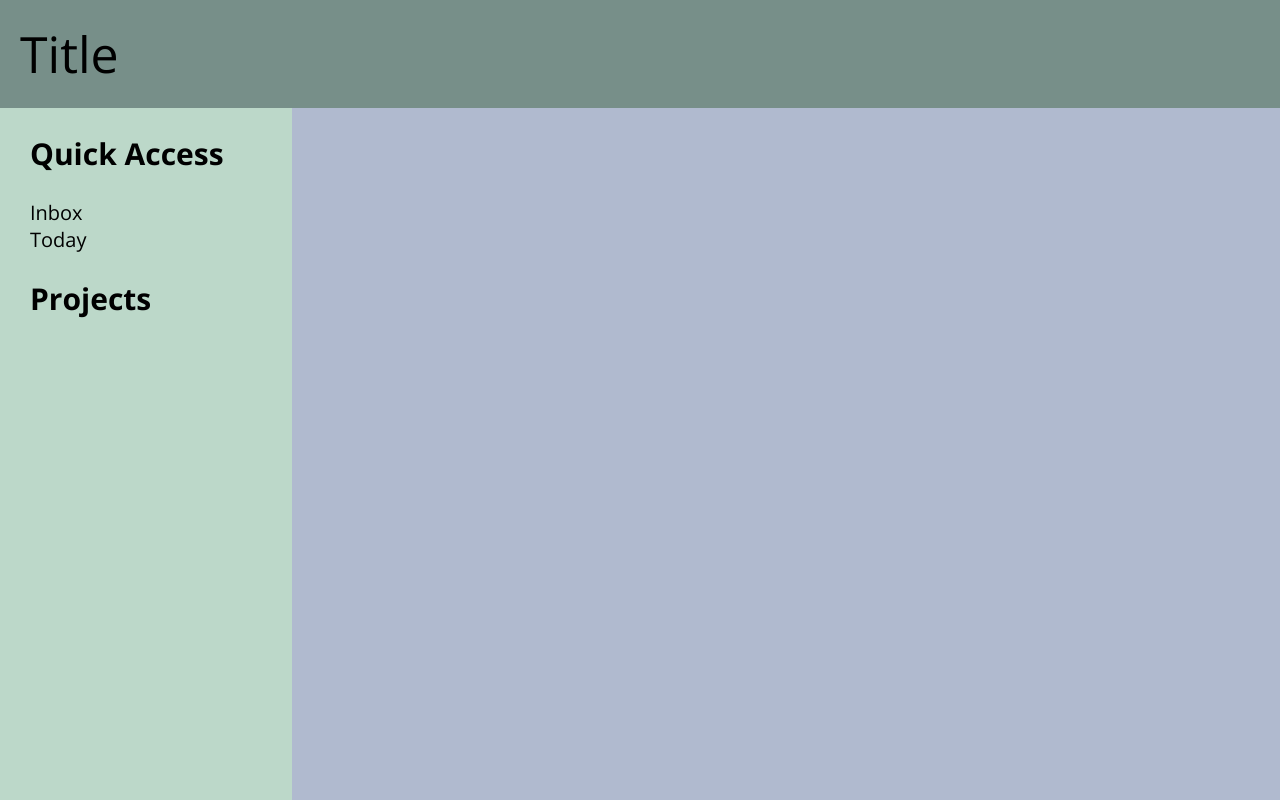
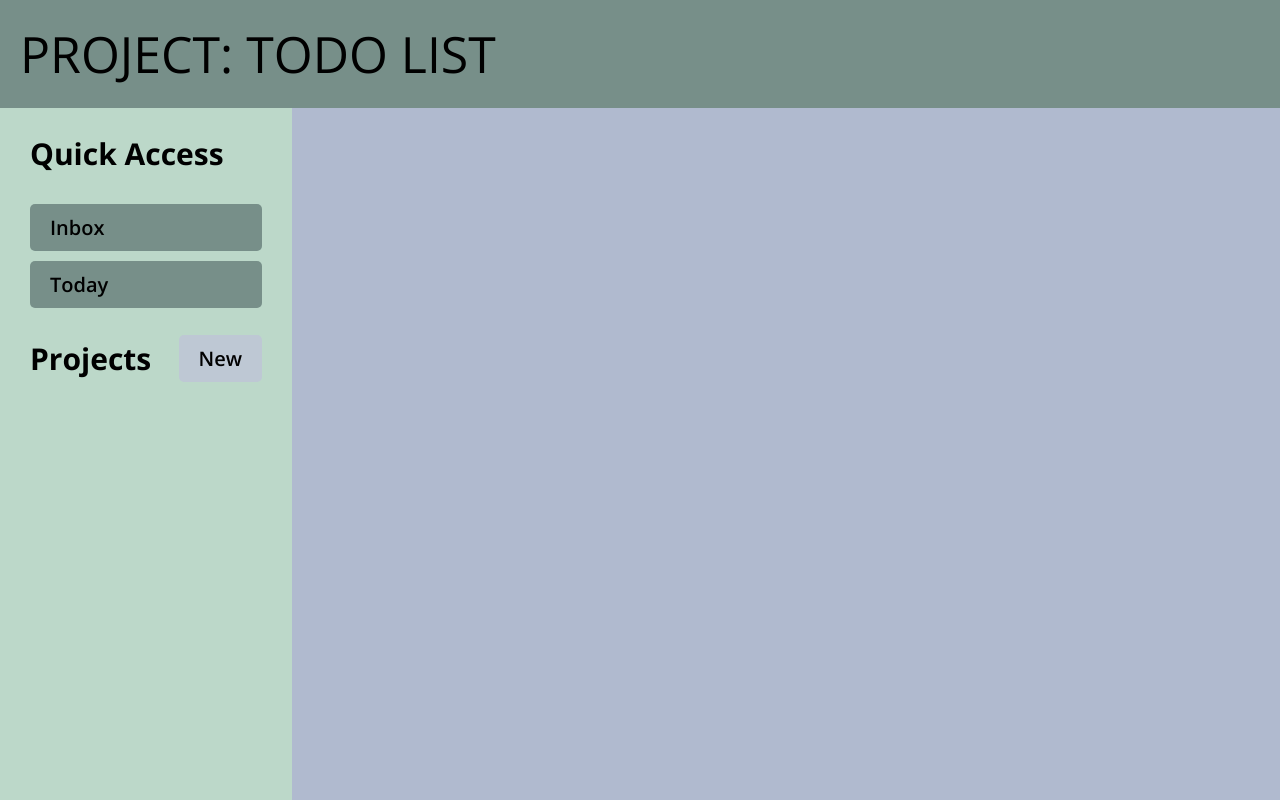
Before and after one commit to yagopajarino/top-todoList, a website built with webpack: page dist/index.html in a window 1280 px wide. Built offline with nearby package versions, Linux system fonts and the light colour scheme.

Commit message:
adds dashboard styles and tasks

```diff
--- a/src/dashboard.js
+++ b/src/dashboard.js
@@ -10,7 +10,9 @@ export default function dashboard(){
     h2q.textContent = "Quick Access"
     let inbox = document.createElement("span")
     inbox.textContent = "Inbox"
+    inbox.classList.toggle("qa")
     let today = document.createElement("span")
+    today.classList.toggle("qa")
     today.textContent = "Today"
 
     quickAccess.appendChild(h2q)
@@ -20,9 +22,19 @@ export default function dashboard(){
 
     let projectsDiv = document.createElement("div")
     projectsDiv.classList.toggle("projectsDiv")
+    let projectsHeaderDiv = document.createElement("div")
+    projectsHeaderDiv.classList.toggle("projHeaders")
+
     let h2p = document.createElement("h2")
+    let addProject = document.createElement("span")
+    addProject.textContent = "New"
+    addProject.classList.toggle("qa")
+    addProject.classList.toggle("grey")
     h2p.textContent = "Projects"
-    projectsDiv.appendChild(h2p)
+    projectsHeaderDiv.appendChild(h2p)
+    projectsHeaderDiv.appendChild(addProject)
+
+    projectsDiv.appendChild(projectsHeaderDiv)
     barraLateral.appendChild(projectsDiv)
 
     let dash = document.createElement("div")
--- a/src/index.js
+++ b/src/index.js
@@ -1,6 +1,8 @@
 import './style.css'
 import dashboard from "./dashboard.js"
 import icon from "./task.png"
+import task from "./task.js"
 
 let body = document.querySelector("body")
 body.appendChild(dashboard())
+task()
--- a/src/style.css
+++ b/src/style.css
@@ -42,3 +42,21 @@ header {
     display: flex;
     flex-direction: column;
 }
+
+.qa {
+    padding: 0.5rem 1rem;
+    margin: 0.25rem 0;
+    background-color: #778f89;
+    border-radius: 5px;
+    font-weight: 600;
+}
+
+.grey {
+    background-color: #BEC8D4;
+}
+
+.projHeaders {
+    display: flex;
+    align-items: center;
+    justify-content: space-between;
+}
--- /dev/null
+++ b/src/task.js
@@ -0,0 +1,3 @@
+export default function task() {
+    return undefined
+}
```
Also changed, not shown: dist/index.html, dist/main.js.
